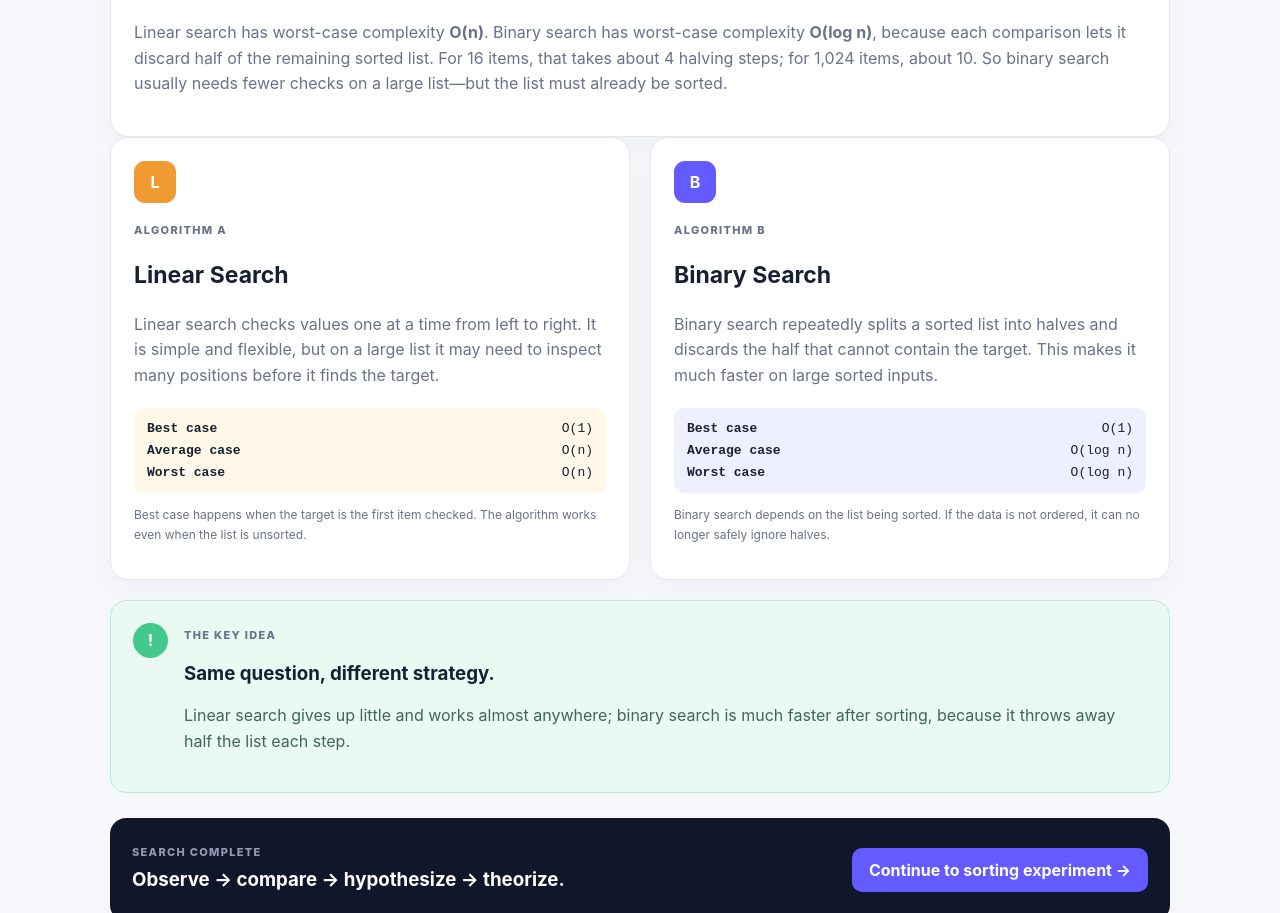
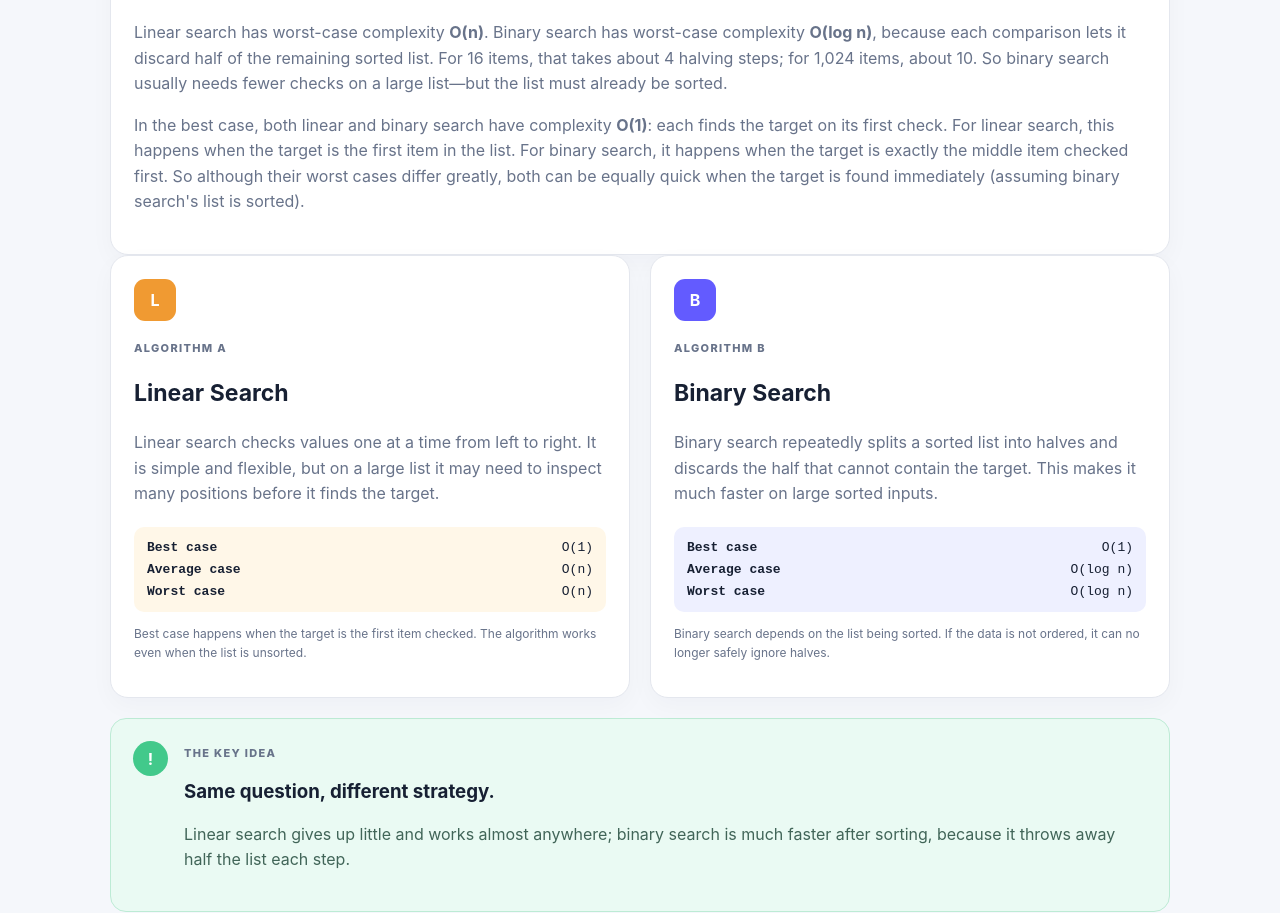
Before and after one commit to alvaro1080/CS411-Digital-Education-Project, a website: page theory-search.html in a window 1280 px wide. Shown: the part 928-1841 px from the top of the page. Drawn offline with Linux system fonts and the light colour scheme.

Commit message:
Update search complexity explanation in theory-search.html

```diff
--- a/theory-search.html
+++ b/theory-search.html
@@ -71,6 +71,13 @@
                 <b>O(log n)</b>, because each comparison lets it discard half of the remaining sorted list.
                 For 16 items, that takes about 4 halving steps; for 1,024 items, about 10. So binary search
                 usually needs fewer checks on a large list—but the list must already be sorted.
+                </p>
+            <p>
+                In the best case, both linear and binary search have complexity <b>O(1)</b>: each finds the target
+                on its first check. For linear search, this happens when the target is the first item in the list.
+                For binary search, it happens when the target is exactly the middle item checked first. So although
+                their worst cases differ greatly, both can be equally quick when the target is found immediately
+                (assuming binary search's list is sorted).
             </p>
         </article>
 
```
